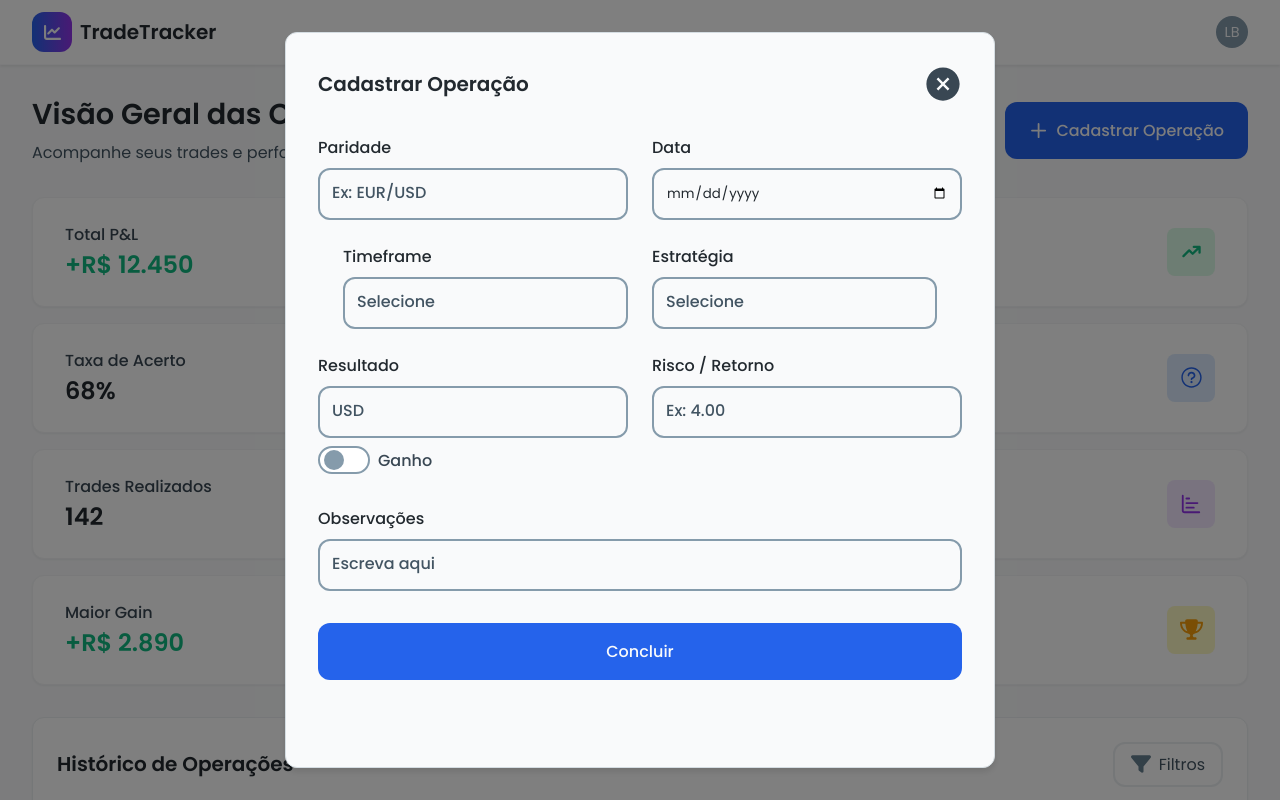
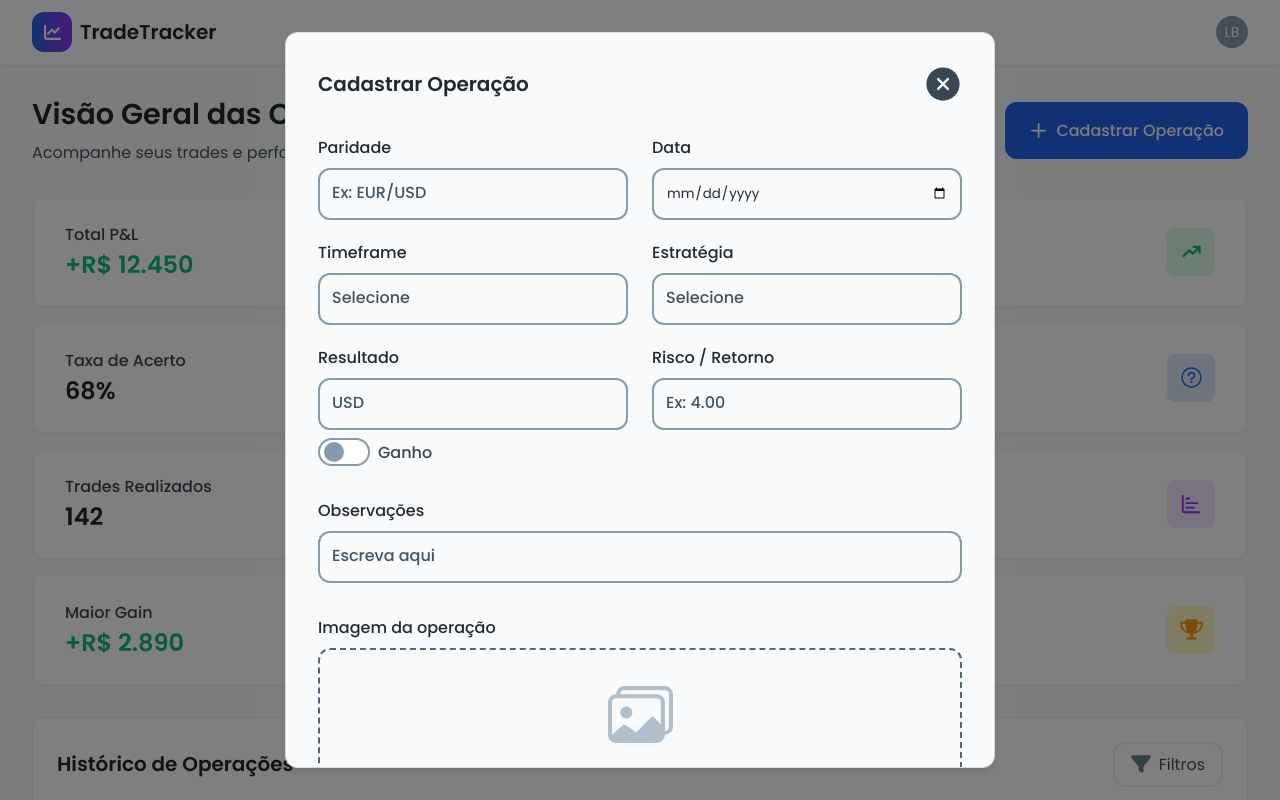
Before and after one commit to Beatriz-Heydman/trade-vision, a React (Vite) app: page / in a window 1280 px wide. Both pictures are taken after a click on the button "Cadastrar Operação". Shown: the top 800 px of the page. Built offline with nearby package versions, Linux system fonts and the light colour scheme.

Commit message:
feat: create component dropzone

```diff
--- /dev/null
+++ b/src/components/dropzone/index.tsx
@@ -0,0 +1,55 @@
+// Libs
+import { useTheme } from "styled-components";
+import { BsImages } from "react-icons/bs";
+
+// Components
+import { Flex } from "../flex";
+import { Typography } from "../typography";
+
+// Styles
+import { StyledDropzone } from "./styles";
+
+// Types
+import type { DropzoneProps } from "./types";
+
+export function Dropzone({ label }: DropzoneProps) {
+  const { colors } = useTheme();
+
+  return (
+    <StyledDropzone>
+      <Typography fontSize="1rem" fontWeight="500" color={colors.neutral[950]}>
+        {label}
+      </Typography>
+
+      <div className="dropzone-container">
+        <input className="dropzone-input" type="file" accept="image/*" />
+
+        <Flex
+          direction="column"
+          alignItems="center"
+          justifyContent="center"
+          gap="1.5rem"
+        >
+          <BsImages size={65} color={colors.neutral[300]} />
+          <Flex direction="column" alignItems="center" gap="0.25rem">
+            <Typography
+              fontSize="1rem"
+              fontWeight="500"
+              color={colors.neutral[900]}
+            >
+              Selecione ou arraste uma imagem
+            </Typography>
+
+            <Typography
+              fontSize="0.75rem"
+              fontWeight="400"
+              color={colors.neutral[700]}
+            >
+              Formatos aceitos: PNG, JPEG, JPG e SVG
+            </Typography>
+          </Flex>
+        </Flex>
+      </div>
+    </StyledDropzone>
+  );
+}
--- /dev/null
+++ b/src/components/dropzone/styles.ts
@@ -0,0 +1,34 @@
+// Libs
+import styled from "styled-components";
+
+export const StyledDropzone = styled.div`
+  display: flex;
+  flex-direction: column;
+  gap: 0.5rem;
+  position: relative;
+
+  .dropzone-input {
+    width: 100%;
+    height: 100%;
+    position: absolute;
+    opacity: 0;
+    top: 0;
+    left: 0;
+    cursor: pointer;
+  }
+
+  .dropzone-container {
+    width: 100%;
+    height: fit-content;
+    border-radius: 0.75rem;
+    border: 2px dashed ${(props) => props.theme.colors.neutral[600]};
+    background-color: transparent;
+    padding: 2rem 1.5rem;
+    cursor: pointer;
+    transition: border-color 0.3s ease;
+
+    &:hover {
+      border-color: ${(props) => props.theme.colors.neutral[500]};
+    }
+  }
+`;
--- /dev/null
+++ b/src/components/dropzone/types.ts
@@ -0,0 +1,3 @@
+export type DropzoneProps = {
+  label?: string;
+};
--- a/src/pages/home/index.tsx
+++ b/src/pages/home/index.tsx
@@ -17,6 +17,7 @@ import { Modal } from "../../components/modal";
 import { OperationsList } from "./components/operations-list";
 import { Switch } from "../../components/switch";
 import { Input } from "../../components/input";
+import { Dropzone } from "../../components/dropzone";
 
 // Styles
 import { StyledHomePage } from "./styles";
@@ -85,13 +86,13 @@ export function HomePage() {
               />
             </Flex>
 
-            <Flex direction="column" gap="1.5rem" style={{ width: "100%" }}>
+            <Flex direction="column" gap="1.25rem" style={{ width: "100%" }}>
               <Flex gap="1.5rem" alignItems="center" style={{ width: "100%" }}>
                 <Input label="Paridade" placeholder="Ex: EUR/USD" />
                 <Input label="Data" type="date" placeholder="DD/MM/AAAA" />
               </Flex>
 
-              <Flex gap="1.5rem" alignItems="center">
+              <Flex gap="1.5rem" alignItems="center" style={{ width: "100%" }}>
                 <Input label="Timeframe" placeholder="Selecione" />
                 <Input label="Estratégia" placeholder="Selecione" />
               </Flex>
@@ -133,6 +134,8 @@ export function HomePage() {
             </Flex>
 
             <Input label="Observações" placeholder="Escreva aqui" />
+
+            <Dropzone label="Imagem da operação" />
 
             <Button variant="solid" style={{ width: "100%" }}>
               Concluir
```
